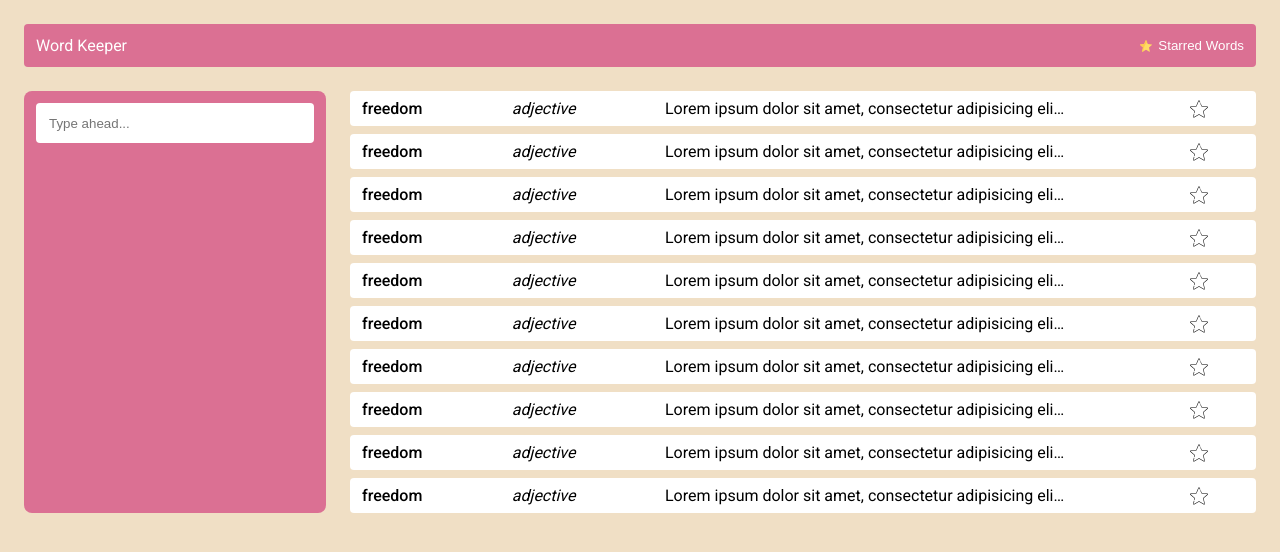
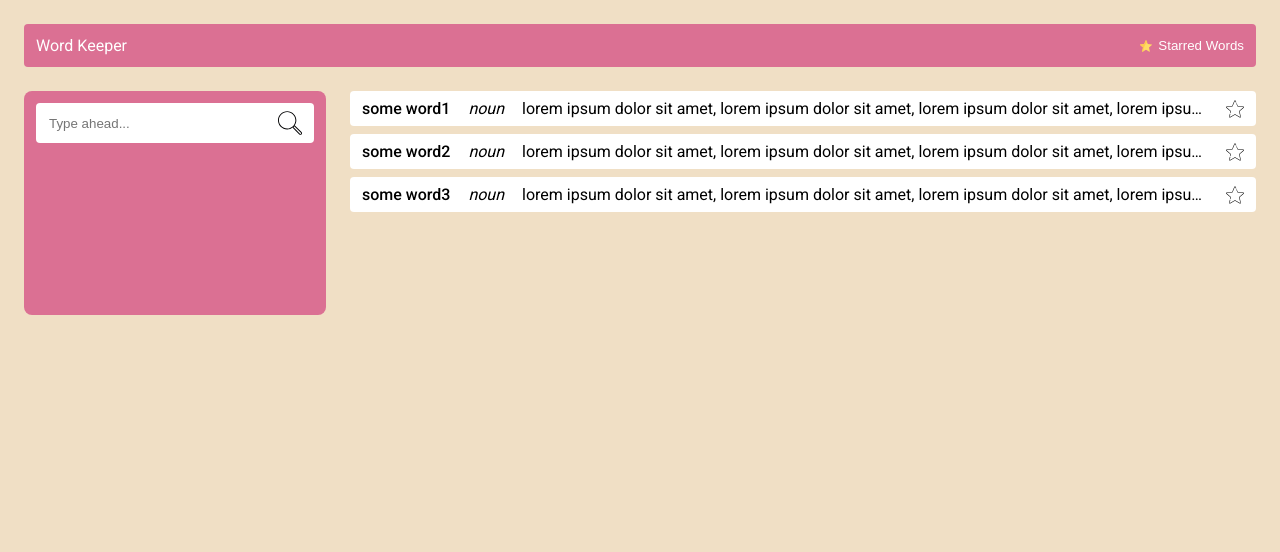
Before and after one commit to icwet/word-keeper, a React (Create React App) app: page / in a window 1280 px wide. Shown: the top 552 px of the page. Built offline with nearby package versions, Linux system fonts and the light colour scheme.

Commit message:
complete add to starred words

```diff
--- a/src/components/Actions/index.ts
+++ b/src/components/Actions/index.ts
@@ -10,67 +10,43 @@ import {
 // Helpers
 import update from "immutability-helper";
 
+type Word = {
+	name: string;
+	partOfSpeech: string;
+	description: string;
+};
+
 export interface InitialState {
-	words: Array<{
-		name: string;
-		partOfSpeech: string;
-		description: string;
-	}> | null;
-	starred: Array<{
-		name: string;
-		partOfSpeech: string;
-		description: string;
-	}> | null;
+	words: Word[] | null;
+	starred: Word[] | null;
 }
 export interface Action {
 	type: string;
-	payload: {
-		dragIndex: number;
-		hoverIndex: number;
-	};
+	payload: any;
 }
 
 export const initialState: InitialState = {
 	words: [
 		{
-			name: "some word",
+			name: "some word1",
 			partOfSpeech: "noun",
 			description:
 				"lorem ipsum dolor sit amet, lorem ipsum dolor sit amet, lorem ipsum dolor sit amet, lorem ipsum dolor sit amet",
 		},
 		{
-			name: "some word",
+			name: "some word2",
 			partOfSpeech: "noun",
 			description:
 				"lorem ipsum dolor sit amet, lorem ipsum dolor sit amet, lorem ipsum dolor sit amet, lorem ipsum dolor sit amet",
 		},
 		{
-			name: "some word",
+			name: "some word3",
 			partOfSpeech: "noun",
 			description:
 				"lorem ipsum dolor sit amet, lorem ipsum dolor sit amet, lorem ipsum dolor sit amet, lorem ipsum dolor sit amet",
 		},
 	],
-	starred: [
-		{
-			name: "freedom1",
-			partOfSpeech: "noun",
-			description:
-				"lorem ipsum dolor sit amet, lorem ipsum dolor sit amet, lorem ipsum dolor sit amet, lorem ipsum dolor sit amet",
-		},
-		{
-			name: "freedom2",
-			partOfSpeech: "noun",
-			description:
-				"lorem ipsum dolor sit amet, lorem ipsum dolor sit amet, lorem ipsum dolor sit amet, lorem ipsum dolor sit amet",
-		},
-		{
-			name: "freedom3",
-			partOfSpeech: "noun",
-			description:
-				"lorem ipsum dolor sit amet, lorem ipsum dolor sit amet, lorem ipsum dolor sit amet, lorem ipsum dolor sit amet",
-		},
-	],
+	starred: null,
 };
 
 export const appReducer: Reducer<InitialState, Action> = (state, action) => {
@@ -83,7 +59,26 @@ export const appReducer: Reducer<InitialState, Action> = (state, action) => {
 			return initialState;
 
 		case ADD_STARRED:
-			return initialState;
+			const word = action.payload;
+			if (state.starred === null) {
+				return {
+					...state,
+					starred: Array.of(word),
+				};
+			}
+			const findDuplicateWord = state.starred.findIndex(
+				(starredWord) => starredWord.name === word.name
+			);
+			if (findDuplicateWord !== -1) {
+				return {
+					...state,
+				};
+			}
+			return {
+				...state,
+				starred: state.starred.concat(word),
+			};
+
 		case REMOVE_STARRED:
 			return initialState;
 
--- a/src/components/App.tsx
+++ b/src/components/App.tsx
@@ -29,6 +29,7 @@ import {
 	InitialState,
 	Action,
 } from "components/Actions";
+import { ADD_STARRED } from "components/Actions/types";
 
 const StyledApp = styled.div`
 	position: fixed;
@@ -65,20 +66,19 @@ const App: FC = () => {
 									<FilterSearch />
 								</Filter>
 								<Words>
-									{new Array(10).fill("").map((e, i) => (
-										<Word key={i}>
-											<Name>freedom</Name>
-											<PartOfSpeech>adjective</PartOfSpeech>
-											<Description>
-												Lorem ipsum dolor sit amet, consectetur adipisicing
-												elit. Autem expedita illum inventore libero maxime
-												perferendis quam quo sapiente tempora veritatis. Animi
-												asperiores deserunt iste laudantium porro, quidem
-												repudiandae sint tenetur.
-											</Description>
-											<AddToFavorites />
-										</Word>
-									))}
+									{state.words &&
+										state.words.map((e, i) => (
+											<Word key={i}>
+												<Name>{e.name}</Name>
+												<PartOfSpeech>{e.partOfSpeech}</PartOfSpeech>
+												<Description>{e.description}</Description>
+												<AddToFavorites
+													onClick={() =>
+														dispatch({ type: ADD_STARRED, payload: e })
+													}
+												/>
+											</Word>
+										))}
 								</Words>
 							</Main>
 						</Route>
@@ -97,6 +97,7 @@ const App: FC = () => {
 													<Name>{e.name}</Name>
 													<PartOfSpeech>{e.partOfSpeech}</PartOfSpeech>
 													<Description>{e.description}</Description>
+													<AddToFavorites />
 												</DraggedWord>
 											))}
 									</Words>
--- a/src/components/DraggedWord/index.tsx
+++ b/src/components/DraggedWord/index.tsx
@@ -1,5 +1,5 @@
 // Vendor
-import React, { FC, useContext, useReducer, useRef } from "react";
+import React, { FC, useContext, useRef } from "react";
 import { DropTargetMonitor, useDrop, useDrag } from "react-dnd";
 import { XYCoord } from "dnd-core";
 import styled from "styled-components";
@@ -53,7 +53,7 @@ export const DraggedWord: FC<DraggedWordProps> = ({ children, index }) => {
 			item.index = hoverIndex;
 		},
 	});
-	const [{ isDragging }, drag] = useDrag({
+	const [, drag] = useDrag({
 		item: { type: ITEM_TYPES.WORD, index },
 		collect: (monitor: any) => ({
 			isDragging: monitor.isDragging(),
--- a/src/components/Filter/-Search/index.tsx
+++ b/src/components/Filter/-Search/index.tsx
@@ -1,18 +1,39 @@
 import React, { FC } from "react";
 import styled from "styled-components";
+// images
+import magnify from "./img/magnify.svg";
 
 const StyledFilterSearch = styled.input`
 	border: 1px solid transparent;
 	width: 100%;
 	height: 40px;
-	padding: 12px;
+	padding: 12px 42px 12px 12px;
 	border-radius: 4px;
 	outline: none;
 	&:focus {
 		border: 1px solid palevioletred;
 	}
 `;
+const Magnify = styled.div`
+	position: relative;
+	&::before {
+		position: absolute;
+		top: 0;
+		bottom: 0;
+		right: 12px;
+		margin: auto;
+		content: "";
+		display: block;
+		width: 24px;
+		height: 24px;
+		background: url(${magnify}) center/contain no-repeat;
+	}
+`;
 
 export const FilterSearch: FC = () => {
-	return <StyledFilterSearch placeholder="Type ahead..." />;
+	return (
+		<Magnify>
+			<StyledFilterSearch placeholder="Type ahead..." />
+		</Magnify>
+	);
 };
--- a/src/components/Menu/-Logo/index.tsx
+++ b/src/components/Menu/-Logo/index.tsx
@@ -2,15 +2,17 @@ import React, { FC } from "react";
 import styled from "styled-components";
 import { Link } from "react-router-dom";
 
-const StyledMenuLink = styled.a`
-	text-decoration: none;
-	color: #fff;
+const StyledMenuLink = styled.div`
+	a {
+		text-decoration: none;
+		color: #fff;
+	}
 `;
 
 export const MenuLogo: FC = () => {
 	return (
-		<Link to="/" component={StyledMenuLink}>
-			Word Keeper
-		</Link>
+		<StyledMenuLink>
+			<Link to="/">Word Keeper</Link>
+		</StyledMenuLink>
 	);
 };
--- a/src/components/Menu/-Starred/index.tsx
+++ b/src/components/Menu/-Starred/index.tsx
@@ -10,7 +10,8 @@ const StarredButton = styled.button`
 	text-align: right;
 `;
 
-const StyledLink = styled.a`
+const StyledLink = styled.div`
+	a {
 		position: relative;
 		text-decoration: none;
 		color: #fff;
@@ -26,14 +27,15 @@ const StyledLink = styled.a`
 			height: 12px;
 			background: url(${star}) center/contain no-repeat;
 		}
+	}
 `;
 
 export const MenuStarred: FC = () => {
 	return (
 		<StarredButton>
-			<Link to="/starred" component={StyledLink}>
-				Starred Words
-			</Link>
+			<StyledLink>
+				<Link to="/starred">Starred Words</Link>
+			</StyledLink>
 		</StarredButton>
 	);
 };
--- a/src/components/Word/index.tsx
+++ b/src/components/Word/index.tsx
@@ -44,7 +44,6 @@ export const PartOfSpeech = styled.p`
 	font-style: italic;
 `;
 export const Description = styled.p`
-	max-width: 400px;
 	margin: 0;
 	white-space: nowrap;
 	overflow: hidden;
```
Also changed, not shown: src/components/Filter/-Search/img/magnify.svg (added). Lines whose indentation alone changed are shown as unchanged.
